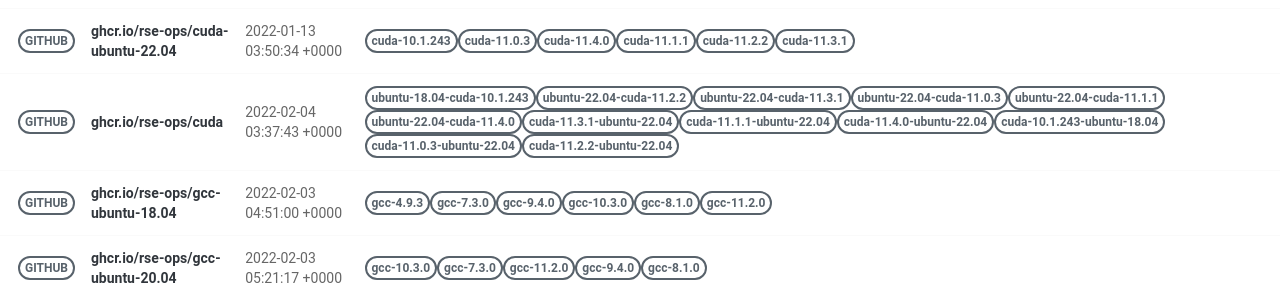
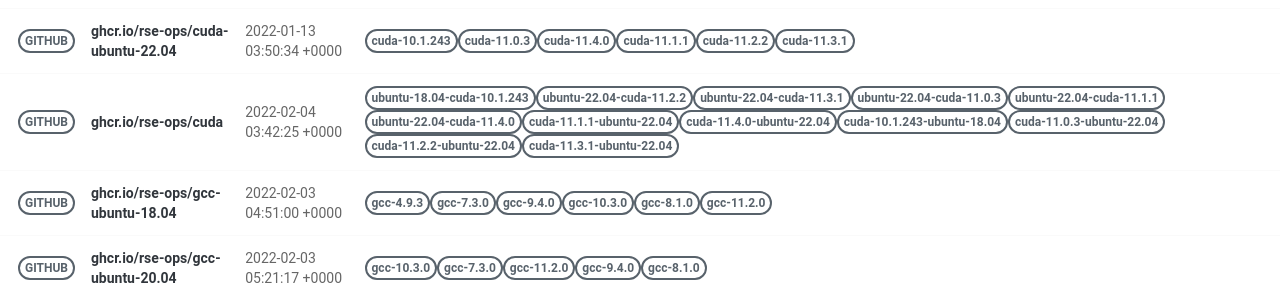
Before and after one commit to rse-ops/docker-images, a Jekyll site: the page built from pages/index.md, in a window 1280 px wide. Shown: the part 421-721 px from the top of the page. Built offline with Jekyll 4.4.1, drawn with Linux system fonts in a browser that asks for light colours; nearby versions of some CDN libraries.

Commit message:
Automated push to update library 2022-02-04

```diff
--- a/_library/ghcr.io-rse-ops-cuda.md
+++ b/_library/ghcr.io-rse-ops-cuda.md
@@ -1,7 +1,7 @@
 ---
 layout: container
 name: ghcr.io/rse-ops/cuda
-updated_at: 2022-02-04 03:37:43.997607
+updated_at: 2022-02-04 03:42:25.851130
 
 
 container_url: https://github.com/orgs/rse-ops/packages/container/package/cuda
```
Also changed, not shown: other parts of _library/ghcr.io-rse-ops-cuda.md (+3 -3 lines).
